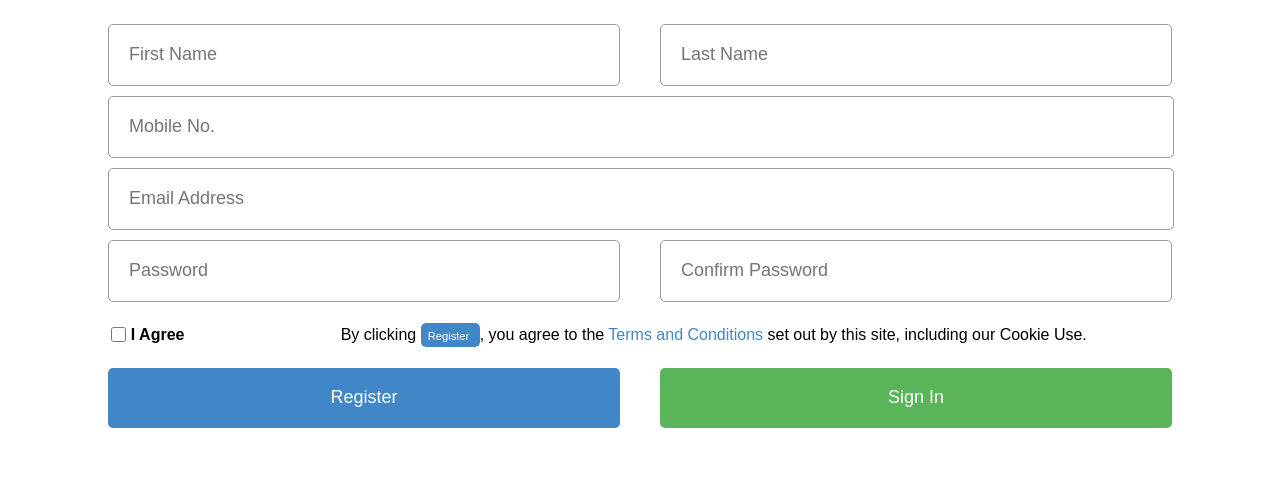
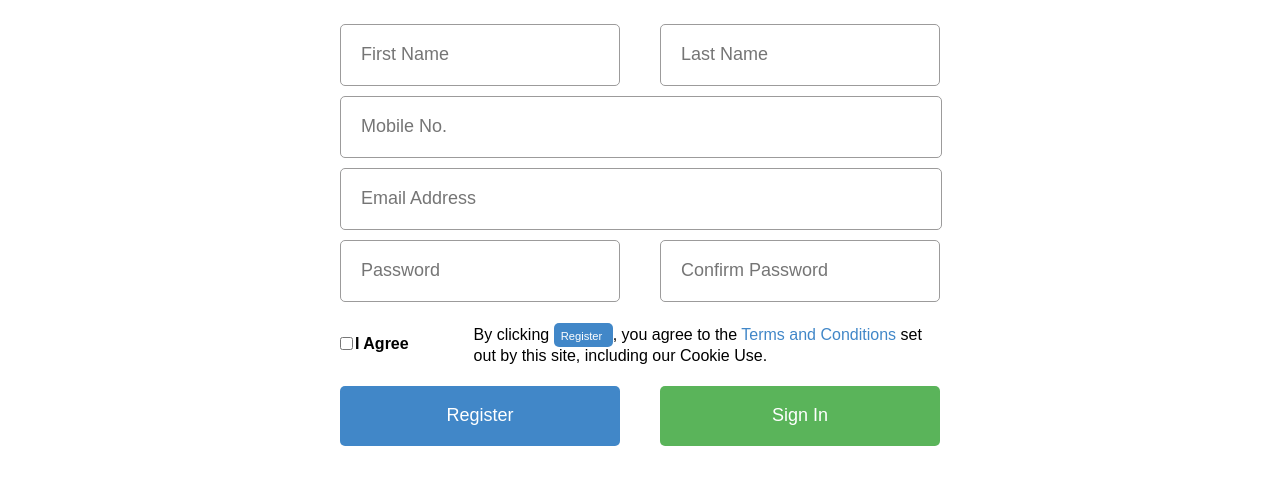
Before and after one commit to tuho9428/hw, a plain HTML site: page hw1/index.html in a window 1280 px wide. Shown: the part 61-546 px from the top of the page. Drawn offline with Linux system fonts and the light colour scheme.

Commit message:
update container

```diff
--- a/hw1/style.css
+++ b/hw1/style.css
@@ -3,7 +3,8 @@ body {
 }
 
 .container {
-  margin: 0px 100px;
+    margin: 0 auto;
+    max-width: 600px;
 }
 
 #signUp {
```
